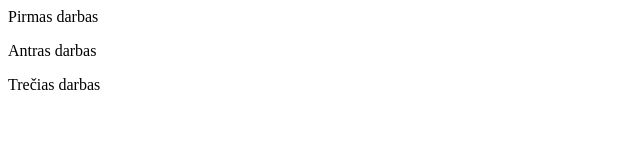
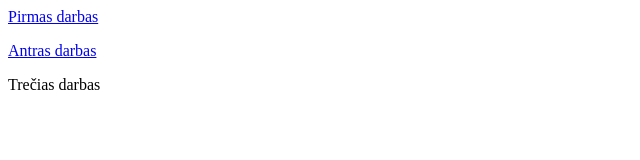
Before and after one commit to Vimbldonas/Vimbldonas.github.io, a plain HTML site: page index.html in a window 1280 px wide. Shown: the whole page, without its empty margins (0-640 px from the left). Drawn offline with Linux system fonts and the light colour scheme.

Commit message:
Update index.html

```diff
--- a/index.html
+++ b/index.html
@@ -9,8 +9,8 @@
 
 
 
-<p >Pirmas darbas </p>
-<p >Antras darbas </p>
+  <p><a href="Pirmas/n.html">Pirmas darbas </a></p>
+  <p><a href="Antras/index.html">Antras darbas </a></p>
 <p >Trečias darbas </p>
 
 
```
